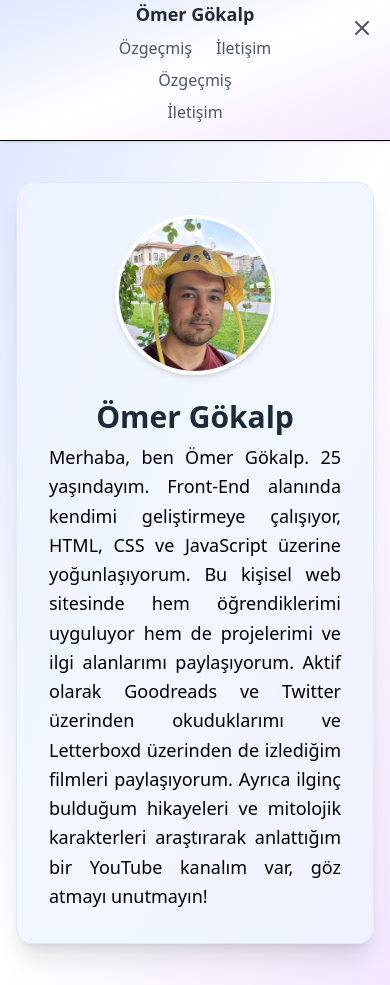
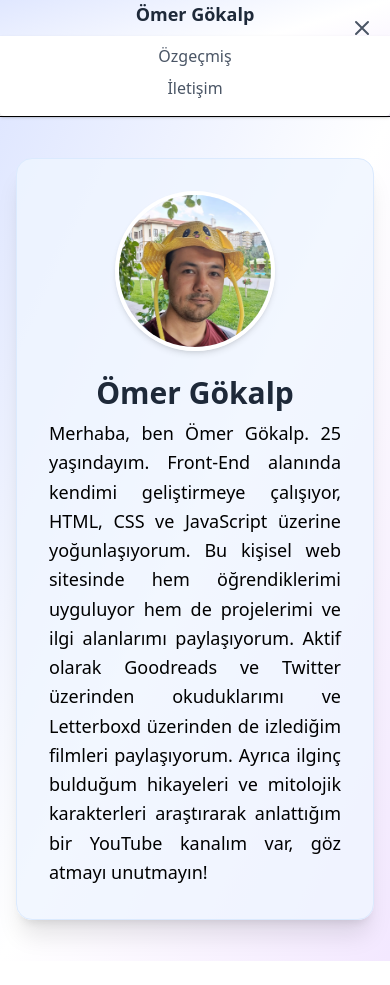
Before and after one commit to OmerGokalp/mywebsite-vue, a Vue app: page / in a window 390 px wide. Both pictures are taken after a click on the button 362 px from the left and 28 px from the top of the page. After the commit the page ends 961 px from the top, so only its background shows below. Built offline with nearby package versions, Linux system fonts and the light colour scheme.

Commit message:
navbar-mobil-fixed

```diff
--- a/src/views/Navbar.vue
+++ b/src/views/Navbar.vue
@@ -22,13 +22,13 @@ const toggleMenu = () => {
           Ömer Gökalp
         </router-link>
 
-        <!-- Menü (desktop) -->
-        <div class="flex justify-center space-x-6">
+        <!-- Menü (sadece desktop) -->
+        <div class="hidden md:flex justify-center space-x-6">
           <router-link to="/cv" class="text-gray-600 hover:text-blue-600 transition">Özgeçmiş</router-link>
           <router-link to="/contact" class="text-gray-600 hover:text-blue-600 transition">İletişim</router-link>
         </div>
 
-        <!--(mobil) -->
+        <!-- Menü Düğmesi (mobil) -->
         <div class="absolute top-4 right-4 md:hidden">
           <button @click="toggleMenu" class="text-gray-600 focus:outline-none">
             <svg class="h-6 w-6" fill="none" stroke="currentColor" viewBox="0 0 24 24">
@@ -45,7 +45,7 @@ const toggleMenu = () => {
     </div>
 
     <!-- Menü (mobil açık hali) -->
-    <div v-if="menuOpen" class="md:hidden px-4 pb-4 space-y-2 text-center">
+    <div v-if="menuOpen" class="md:hidden px-4 pb-4 pt-2 space-y-2 bg-white shadow rounded-b text-center">
       <router-link to="/cv" class="block text-gray-600 hover:text-blue-600 transition">Özgeçmiş</router-link>
       <router-link to="/contact" class="block text-gray-600 hover:text-blue-600 transition">İletişim</router-link>
     </div>
```
